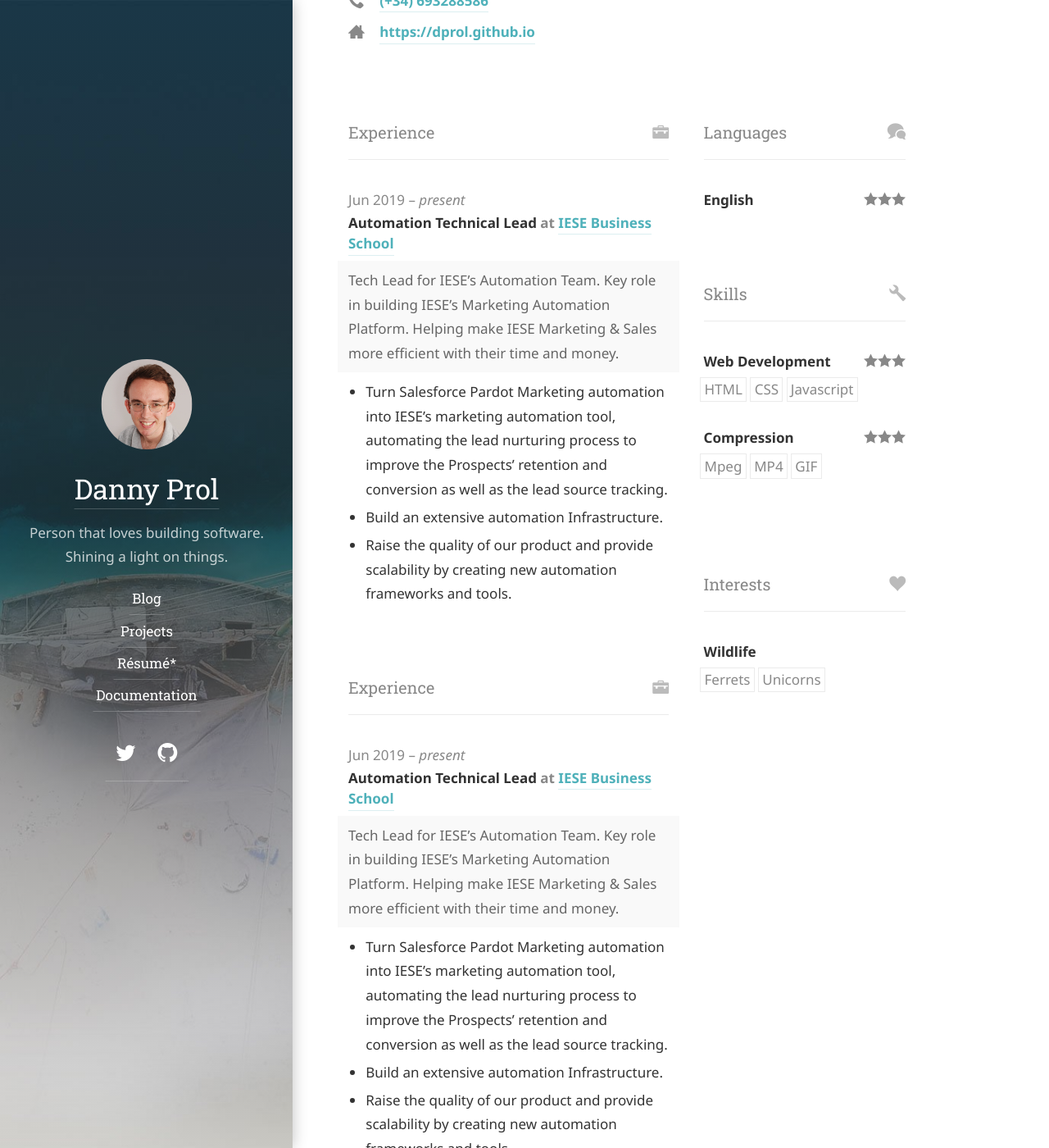
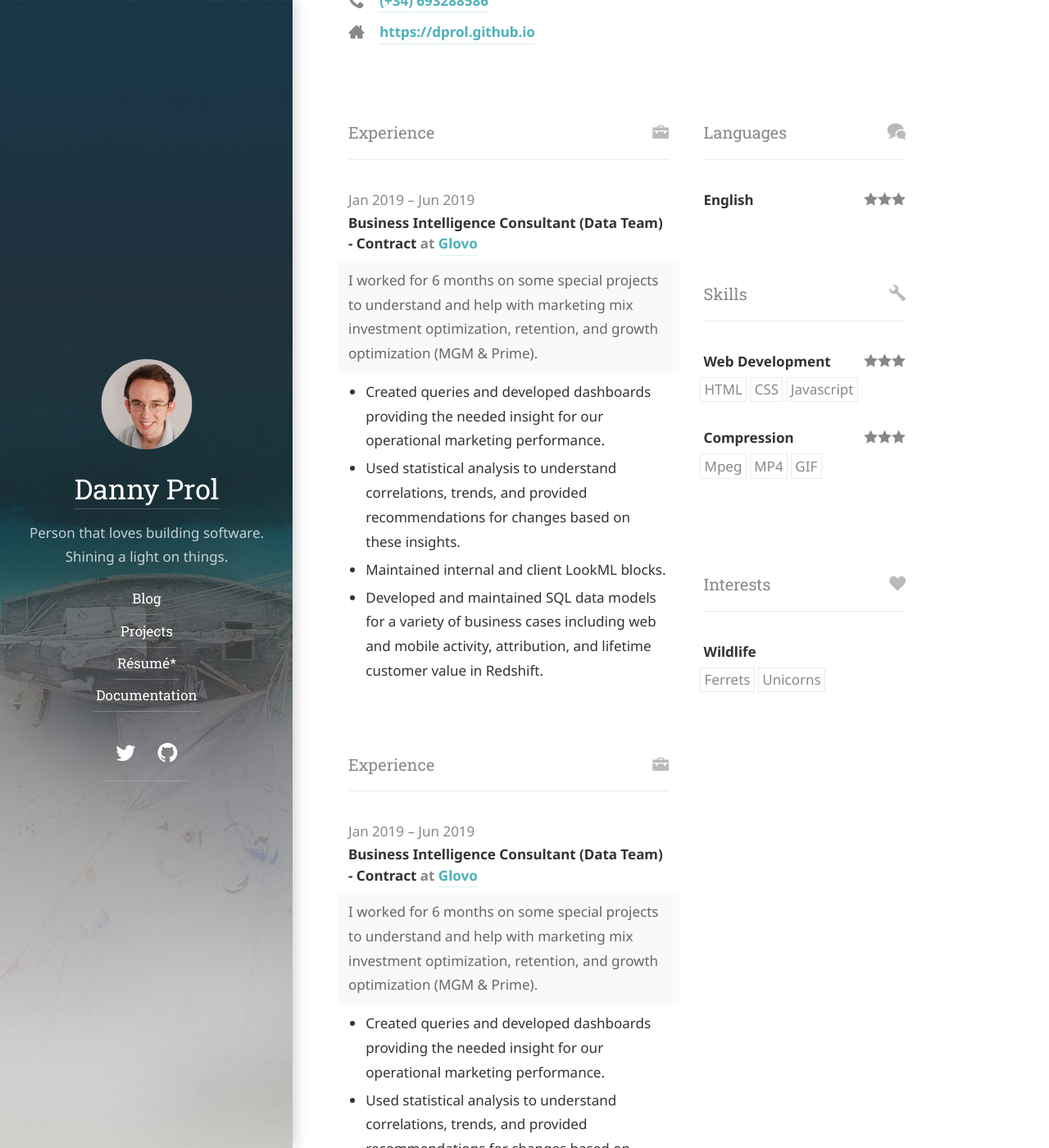
Before and after one commit to dprol/dprol.github.io, a Jekyll site: the page built from resume.md, in a window 1280 px wide and 1400 px high, scrolled down 425 px. Shown: the whole window at 82% size. Built offline with Jekyll 4.4.1, drawn with Linux system fonts in a browser that asks for light colours; some web fonts are replaced; some of the changed text lies outside the part shown.

Commit message:
Update resume.yml

```diff
--- a/_data/resume.yml
+++ b/_data/resume.yml
@@ -25,7 +25,7 @@
   - company: "IESE Business School"
     position: "Automation Technical Lead"
     website: "https://www.iese.edu/"
-    startDate: "2019-06-01"
+    startDate: "2019-06-04"
     endDate: ""
     summary: >
       Tech Lead for IESE's Automation Team. Key role in building IESE's Marketing Automation Platform. Helping make IESE Marketing & Sales more efficient with their time and money.
@@ -33,6 +33,20 @@
       - Turn Salesforce Pardot Marketing automation into IESE’s marketing automation tool, automating the lead nurturing process to improve the Prospects’ retention and conversion as well as the lead source tracking.
       - Build an extensive automation Infrastructure.
       - Raise the quality of our product and provide scalability by creating new automation frameworks and tools.
+      - Ensure that all implementations of automated tools meet the requirements prescribed by IT Services through the effective implementation or use of approved processes, methodologies and deliverables.
+work:
+  - company: "Glovo"
+    position: "Business Intelligence Consultant (Data Team) - Contract"
+    website: "https://glovoapp.com/"
+    startDate: "2019-01-01"
+    endDate: "2019-06-01"
+    summary: >
+      I worked for 6 months on some special projects to understand and help with marketing mix investment optimization, retention, and growth optimization (MGM & Prime).
+    highlights:
+      - Created queries and developed dashboards providing the needed insight for our operational marketing performance.
+      - Used statistical analysis to understand correlations, trends, and provided recommendations for changes based on these insights.
+      - Maintained internal and client LookML blocks.
+      - Developed and maintained SQL data models for a variety of business cases including web and mobile activity, attribution, and lifetime customer value in Redshift.
 volunteer:
   - organization: "Software Guru"
     position: "Host"
@@ -48,6 +62,18 @@
     studyType: "Bachelor"
     startDate: "2012-09-01"
     endDate: "2016-06-01"
+education:
+  - institution: "International University of La Rioja"
+    area: "Computer Science"
+    studyType: "Bachelor"
+    startDate: "2020-10-08"
+    endDate: ""
+education:
+  - institution: "Open University of Catalonia"
+    area: "Business Intelligence and Big Data Analytics"
+    studyType: "Master of Science (M.S.)"
+    startDate: "2019-10-01"
+    endDate: "2021-10-01"
 awards:
   - title: "Digital Compression Pioneer Award"
     date: "2014-11-01"
```
